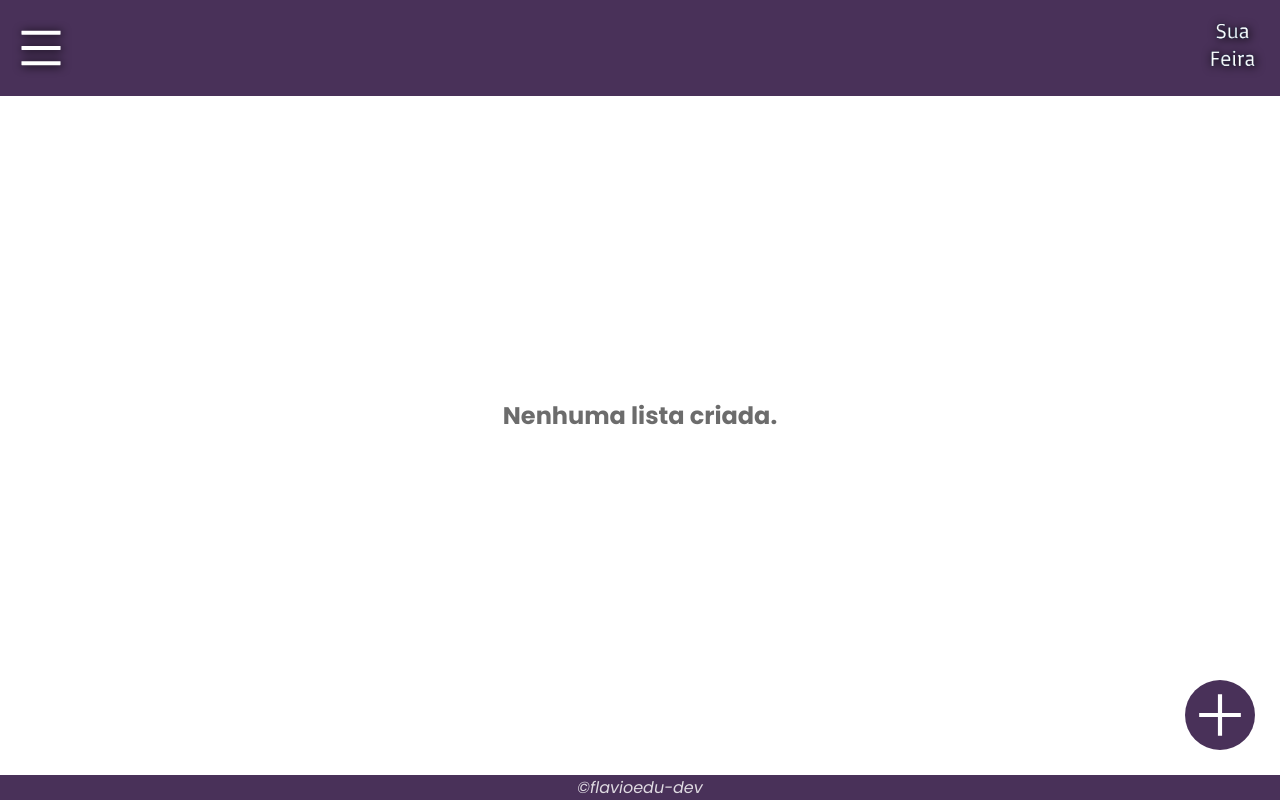
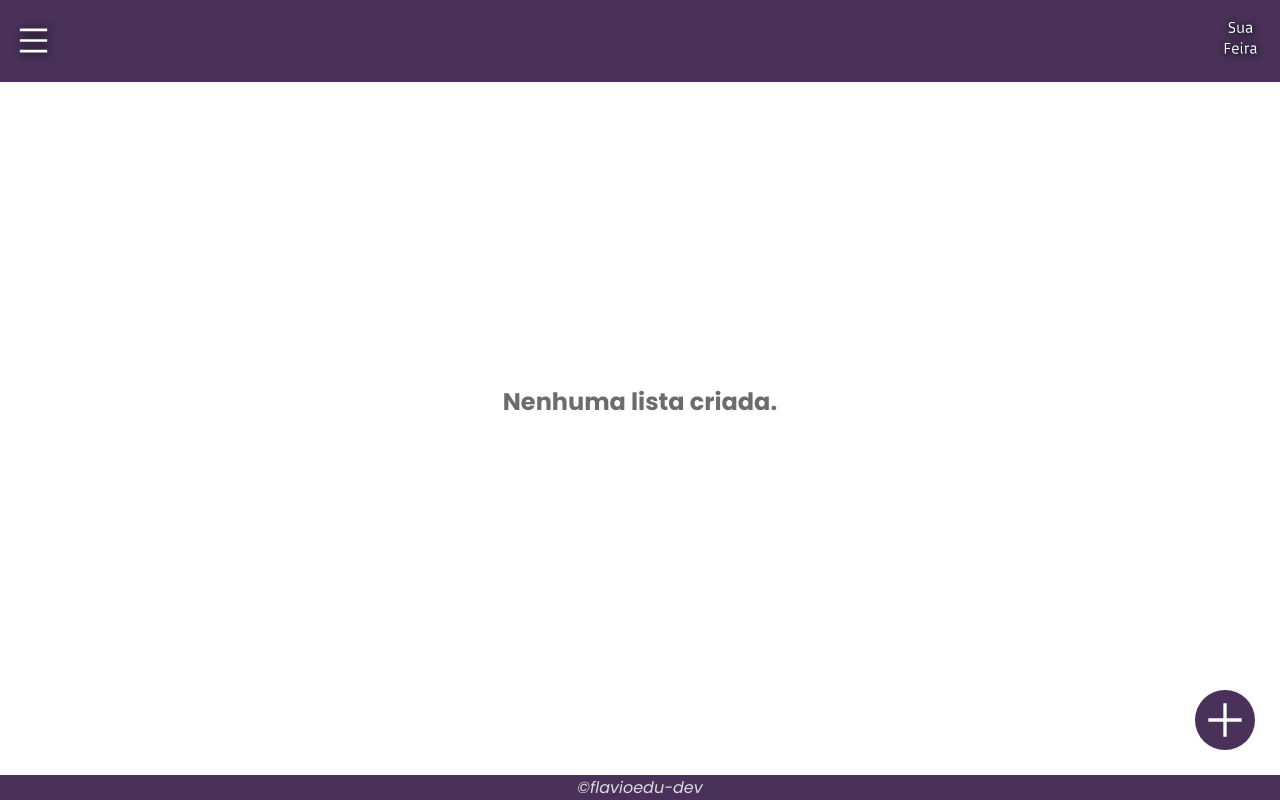
Before and after one commit to flavioedu-dev/mshop, a React (Vite) app: page / in a window 1280 px wide. Built offline with nearby package versions, Linux system fonts and the light colour scheme.

Commit message:
fix sizes

```diff
--- a/src/components/Header/Header.scss
+++ b/src/components/Header/Header.scss
@@ -9,12 +9,12 @@
   color: #fff;
 
   div:nth-child(1) {
-    font-size: 50px;
+    font-size: 35px;
     display: inline-flex;
   }
 
   div:nth-child(2){
-    width: 4rem;
+    width: 3rem;
   }
 
   div {
--- a/src/components/PurchaseButton/PurchaseButton.scss
+++ b/src/components/PurchaseButton/PurchaseButton.scss
@@ -1,5 +1,5 @@
 .purchase_btn {
-  font-size: 50px;
+  font-size: 40px;
   border: none;
   border-radius: 50%;
   padding: 10px;
```
